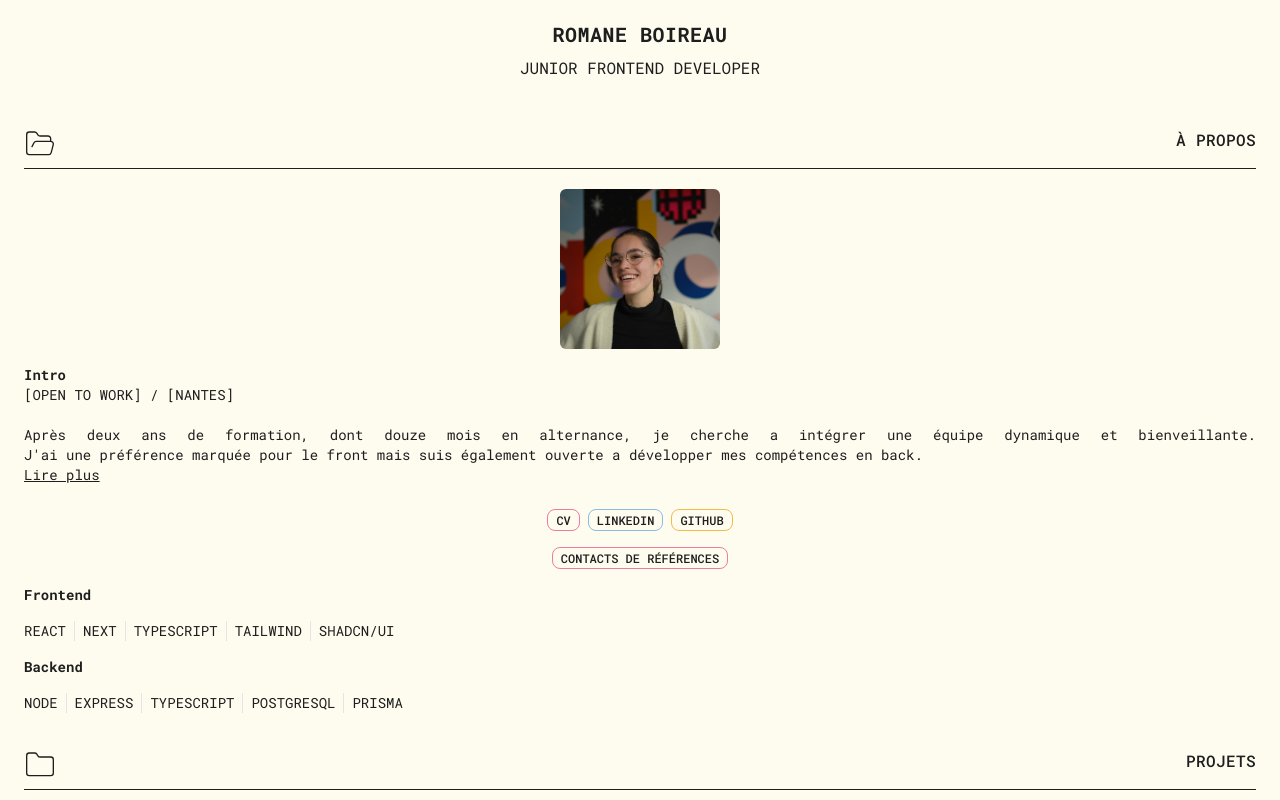
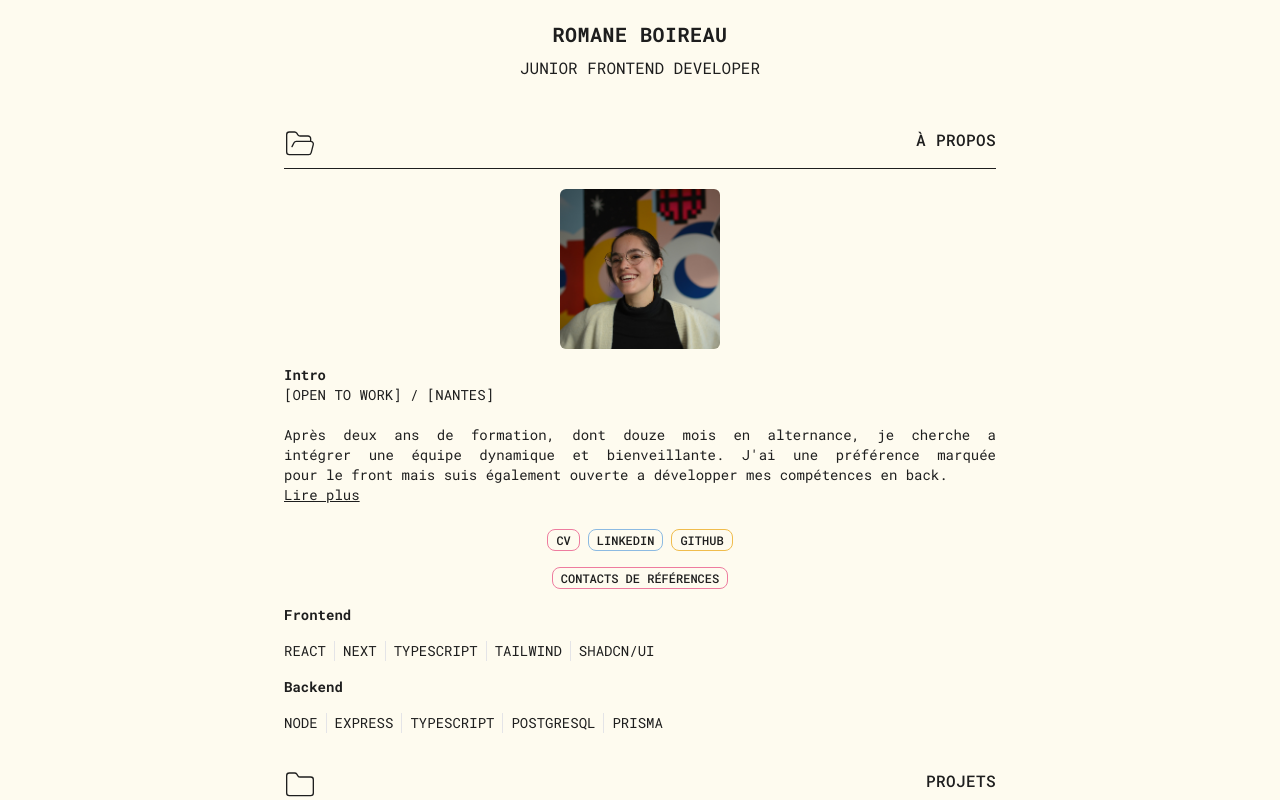
Before and after one commit to aanatema/portfolio-v2, a Next.js app: page / in a window 1280 px wide. Shown: the top 800 px of the page. Built offline with nearby package versions, Linux system fonts and the light colour scheme.

Commit message:
add margin to homepage

```diff
--- a/src/app/page.tsx
+++ b/src/app/page.tsx
@@ -5,9 +5,9 @@ export default function Home() {
 	return (
 		<>
 			<HomepageRedirection />
-			<div>
+			<main className='md:mx-65'>
 				<HomepageAccordion />
-			</div>
+			</main>
 		</>
 	);
 }
```
